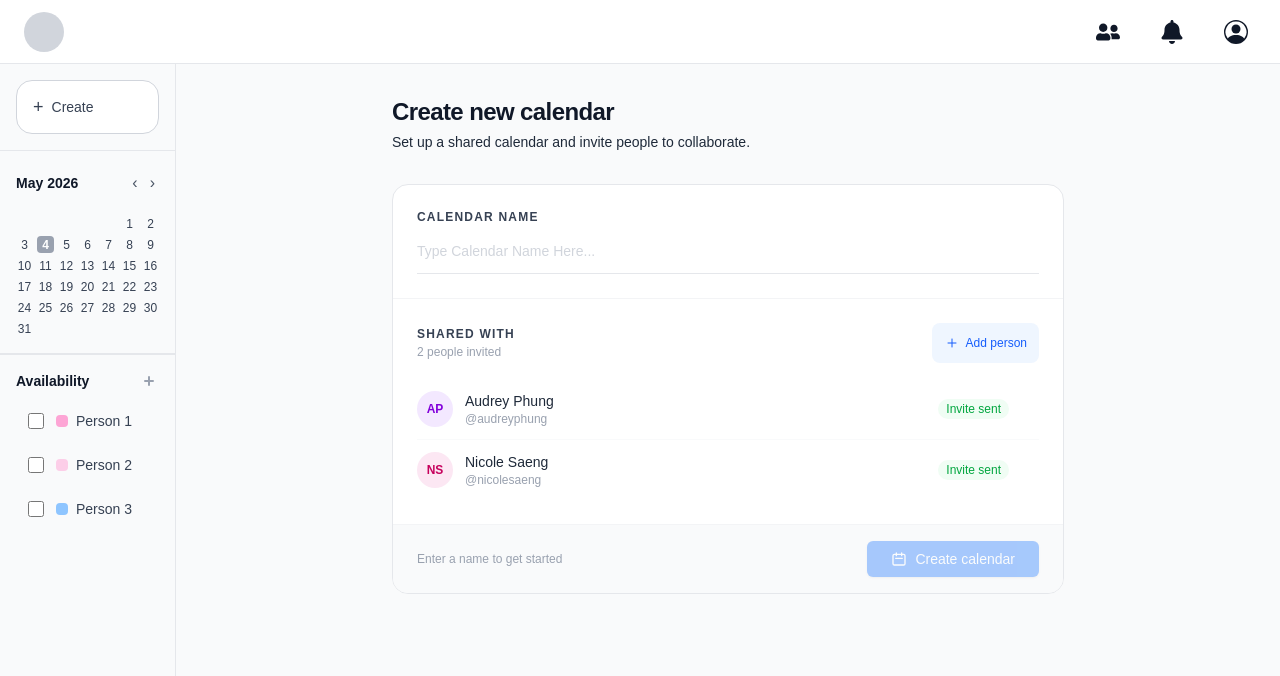
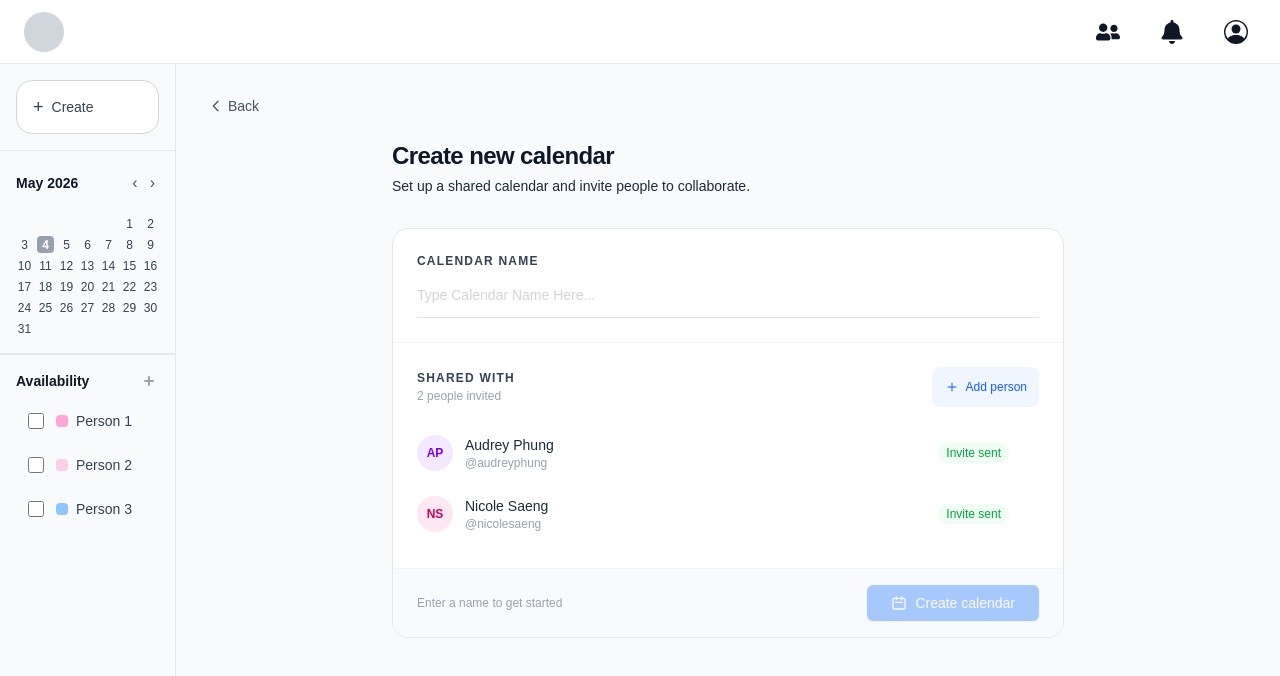
Before and after one commit to AllyBeary/uci-inf124-sp26-naaa, a Next.js app in the folder meet/: page /create-calendar in a window 1280 px wide. Shown: the top 676 px of the page. Built offline with nearby package versions, Linux system fonts and the light colour scheme; no server answers.

Commit message:
added back button

```diff
--- a/meet/app/create-calendar/page.tsx
+++ b/meet/app/create-calendar/page.tsx
@@ -103,6 +103,26 @@ export default function CreateCalendarPage() {
 
         {/* Main Content */}
         <main className="flex-1 overflow-y-auto p-8">
+          <button
+            onClick={() => router.push("/")}
+            className="flex cursor-pointer items-center gap-1 mb-6 text-sm font-medium text-gray-600 hover:text-gray-700 transition-colors"
+          >
+            <svg
+              className="w-4 h-4"
+              fill="none"
+              stroke="currentColor"
+              viewBox="0 0 24 24"
+            >
+              <path
+                strokeLinecap="round"
+                strokeLinejoin="round"
+                strokeWidth={2}
+                d="M15 19l-7-7 7-7"
+              />
+            </svg>
+            Back
+          </button>
+
           <div className="max-w-2xl mx-auto">
             {/* Page Header */}
             <div className="mb-8">
```
